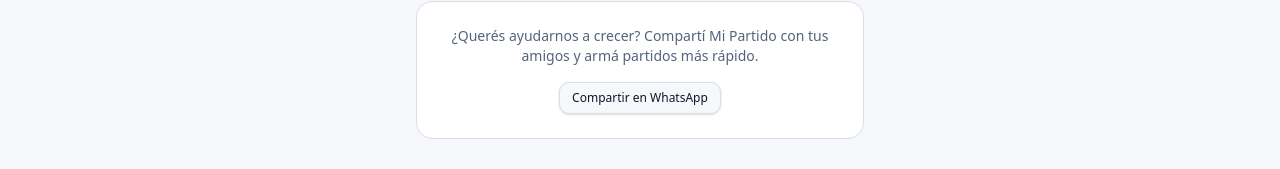
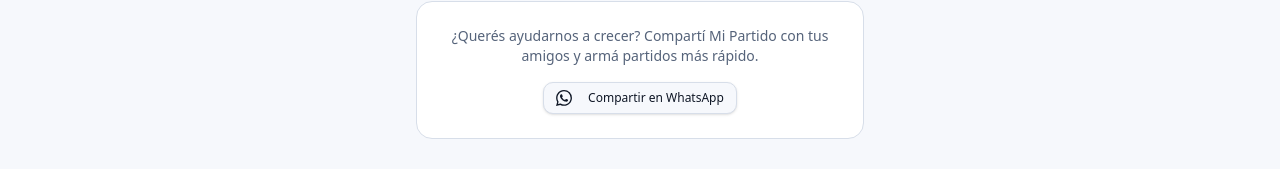
Before and after one commit to h4che404/LandingPageMipartido, a Next.js app: page /beta/success in a window 1280 px wide. Shown: the part 416-585 px from the top of the page. Built offline with nearby package versions, Linux system fonts and the light colour scheme.

Commit message:
feat: add WhatsApp share functionality

```diff
--- a/src/app/beta/success/page.tsx
+++ b/src/app/beta/success/page.tsx
@@ -38,8 +38,21 @@
                         ¿Querés ayudarnos a crecer? Compartí Mi Partido con tus amigos y armá partidos más rápido.
                     </p>
                     <div className="flex gap-3 justify-center">
-                        <Button variant="outline" size="sm">
-                            Compartir en WhatsApp
+                        <Button
+                            variant="outline"
+                            size="sm"
+                            asChild
+                        >
+                            <a
+                                href={`https://wa.me/?text=${encodeURIComponent("🏆 ¡Me acabo de sumar a Mi Partido! La app para organizar partidos en Mendoza. Sumate vos también 👉 https://landing-page-mipartido.vercel.app")}`}
+                                target="_blank"
+                                rel="noopener noreferrer"
+                            >
+                                <svg className="w-4 h-4 mr-2" viewBox="0 0 24 24" fill="currentColor">
+                                    <path d="M17.472 14.382c-.297-.149-1.758-.867-2.03-.967-.273-.099-.471-.148-.67.15-.197.297-.767.966-.94 1.164-.173.199-.347.223-.644.075-.297-.15-1.255-.463-2.39-1.475-.883-.788-1.48-1.761-1.653-2.059-.173-.297-.018-.458.13-.606.134-.133.298-.347.446-.52.149-.174.198-.298.298-.497.099-.198.05-.371-.025-.52-.075-.149-.669-1.612-.916-2.207-.242-.579-.487-.5-.669-.51-.173-.008-.371-.01-.57-.01-.198 0-.52.074-.792.372-.272.297-1.04 1.016-1.04 2.479 0 1.462 1.065 2.875 1.213 3.074.149.198 2.096 3.2 5.077 4.487.709.306 1.262.489 1.694.625.712.227 1.36.195 1.871.118.571-.085 1.758-.719 2.006-1.413.248-.694.248-1.289.173-1.413-.074-.124-.272-.198-.57-.347m-5.421 7.403h-.004a9.87 9.87 0 01-5.031-1.378l-.361-.214-3.741.982.998-3.648-.235-.374a9.86 9.86 0 01-1.51-5.26c.001-5.45 4.436-9.884 9.888-9.884 2.64 0 5.122 1.03 6.988 2.898a9.825 9.825 0 012.893 6.994c-.003 5.45-4.437 9.884-9.885 9.884m8.413-18.297A11.815 11.815 0 0012.05 0C5.495 0 .16 5.335.157 11.892c0 2.096.547 4.142 1.588 5.945L.057 24l6.305-1.654a11.882 11.882 0 005.683 1.448h.005c6.554 0 11.89-5.335 11.893-11.893a11.821 11.821 0 00-3.48-8.413z" />
+                                </svg>
+                                Compartir en WhatsApp
+                            </a>
                         </Button>
                     </div>
                 </div>
```
